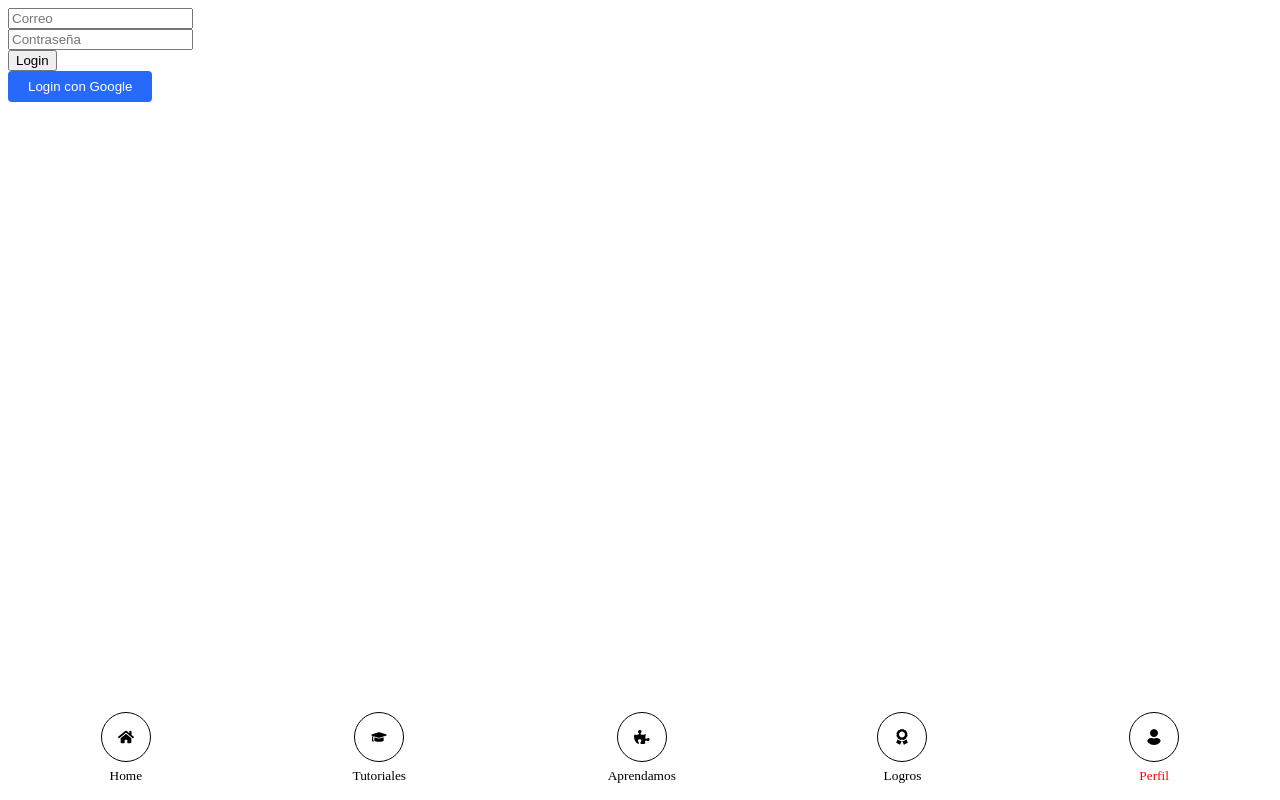
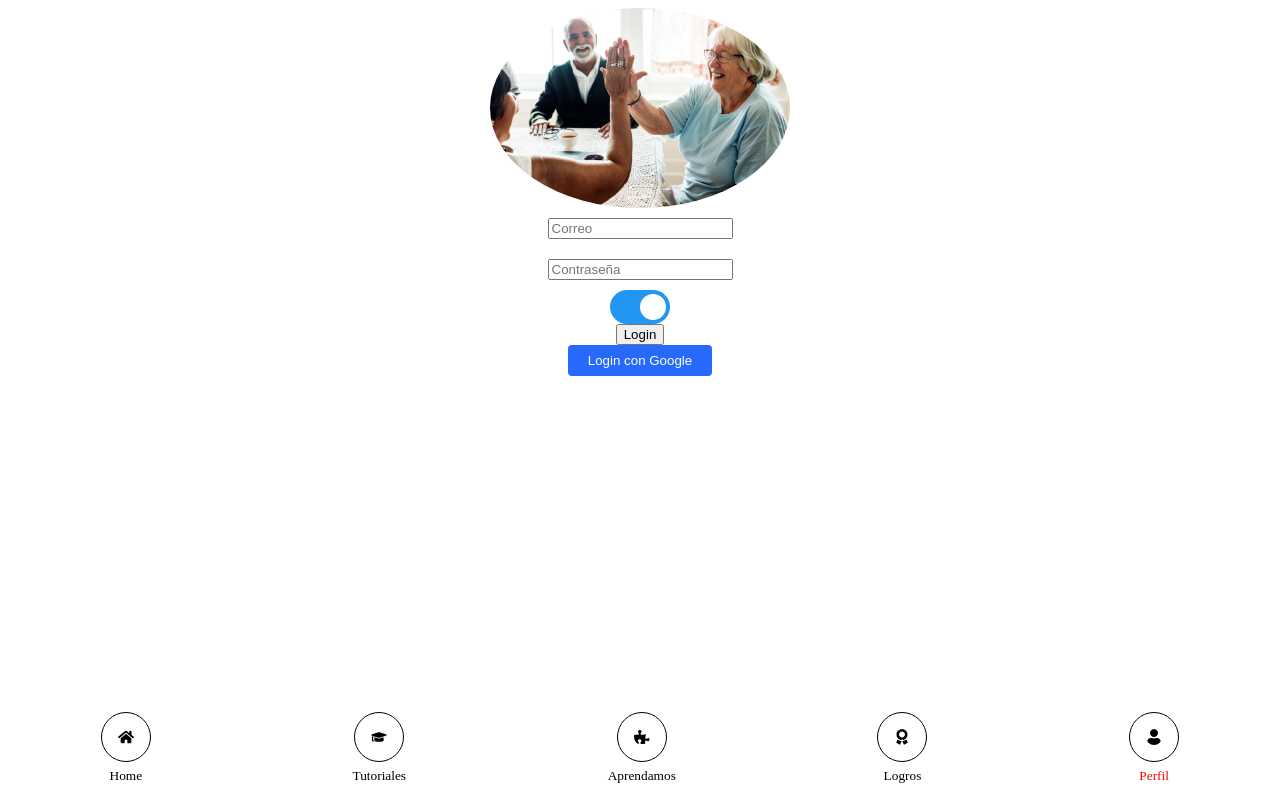
Before and after one commit to elenaradrus/tripulaciones, a React (Create React App) app in the folder client/: page /login in a window 1280 px wide. Built offline with nearby package versions, Linux system fonts and the light colour scheme.

Commit message:
CSS minimo compontente loginForm

```diff
--- a/client/src/components/LoginForm.css
+++ b/client/src/components/LoginForm.css
@@ -0,0 +1,89 @@
+.contenedorLoginEntero {
+    display: flex;
+    flex-direction: column;
+    align-content: center;
+    align-items: center;
+}
+
+img{
+    border-radius: 50%;
+}
+
+.inputCorreo{
+    display: flex;
+    margin: 10px;
+}
+
+.inputContrasena{
+    display: flex;
+    margin: 10px;
+}
+
+.formularioLogin {
+    display: flex;
+    flex-direction: column;
+    align-items: center;
+}
+
+
+/* SWITHC que no me funciona coñe*/
+
+.switch {
+    position: relative;
+    display: inline-block;
+    width: 60px;
+    height: 34px;
+  }
+
+  .switch input {
+    opacity: 0;
+    width: 0;
+    height: 0;
+  }
+
+  .slider {
+    position: absolute;
+    cursor: pointer;
+    top: 0;
+    left: 0;
+    right: 0;
+    bottom: 0;
+    background-color: #ccc;
+    -webkit-transition: .4s;
+    transition: .4s;
+  }
+
+  .slider:before {
+    position: absolute;
+    content: "";
+    height: 26px;
+    width: 26px;
+    left: 4px;
+    bottom: 4px;
+    background-color: white;
+    -webkit-transition: .4s;
+    transition: .4s;
+  }
+
+  input:checked + .slider {
+    background-color: #2196F3;
+  }
+
+  input:focus + .slider {
+    box-shadow: 0 0 1px #2196F3;
+  }
+
+  input:checked + .slider:before {
+    -webkit-transform: translateX(26px);
+    -ms-transform: translateX(26px);
+    transform: translateX(26px);
+  }
+
+  /* Rounded sliders */
+  .slider.round {
+    border-radius: 34px;
+  }
+
+  .slider.round:before {
+    border-radius: 50%;
+  }
--- a/client/src/components/LoginForm.js
+++ b/client/src/components/LoginForm.js
@@ -45,9 +45,12 @@ export const LoginForm = () => {
   };
 
   return (
-    <>
-      <form onSubmit={loginSubmit}>
-        <div className=''>
+    <div className='contenedorLoginEntero'>
+
+          <img className="loginLogo" src='/images/young_female.jpg' alt='young female' />
+
+      <form className="formularioLogin" onSubmit={loginSubmit}>
+        <div className='inputCorreo'>
           <input
             type='text'
             className=''
@@ -57,7 +60,7 @@ export const LoginForm = () => {
             onChange={onInputChange}
           />
         </div>
-        <div className=''>
+        <div className='inputContrasena'>
           <input
             type='password'
             className=''
@@ -67,8 +70,14 @@ export const LoginForm = () => {
             onChange={onInputChange}
           />
         </div>
+        {/* esto es el maldito switch */}
+        <label class="switch">
+  <input type="checkbox" checked/>
+  <span class="slider round"></span>
+</label>
         <div className=''>
-          <input type='submit' className='' value='Login' />
+
+          <input type='submit' className='botonLogin' value='Login' />
         </div>
       </form>
       <div>
@@ -82,6 +91,6 @@ export const LoginForm = () => {
         </Button>
       </div>
       {mensaje}
-    </>
+    </div>
   );
 };
--- a/client/src/components/pages/LoginPage.js
+++ b/client/src/components/pages/LoginPage.js
@@ -1,4 +1,6 @@
 import { LoginForm } from '../LoginForm';
+import './TestPage.css'
+
 
 export const LoginPage = () => {
   return (
```
Also changed, not shown: client/src/components/pages/HomePage.css (line endings or trailing spaces), client/src/components/pages/LoginPage.css (added).
